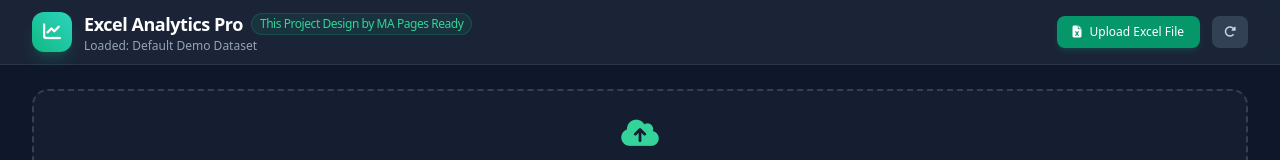
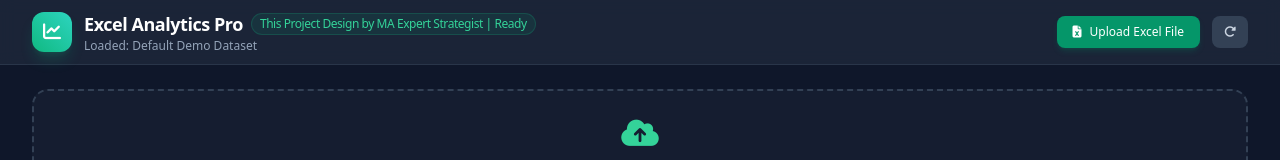
Before and after one commit to aaliofficialy/Excel-Analytics-Pro, a plain HTML site: page index.html in a window 1280 px wide. Shown: the top 160 px of the page. Drawn offline with nearby package versions, Linux system fonts and the light colour scheme; a script that the page names is missing.

Commit message:
Update index.html

```diff
--- a/index.html
+++ b/index.html
@@ -70,7 +70,7 @@
                 <div>
                     <h1 class="text-lg font-bold tracking-tight text-white flex items-center gap-2">
                         Excel Analytics Pro
-                        <span class="text-xs font-medium px-2 py-0.5 rounded-full bg-emerald-500/10 text-emerald-400 border border-emerald-500/20">This Project Design by MA Pages Ready</span>
+                        <span class="text-xs font-medium px-2 py-0.5 rounded-full bg-emerald-500/10 text-emerald-400 border border-emerald-500/20">This Project Design by MA Expert Strategist | Ready</span>
                     </h1>
                     <p class="text-xs text-slate-400" id="fileInfoText">Loaded: Default Demo Dataset</p>
                 </div>
```
